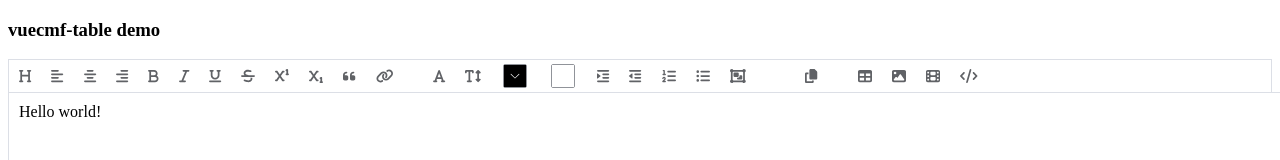
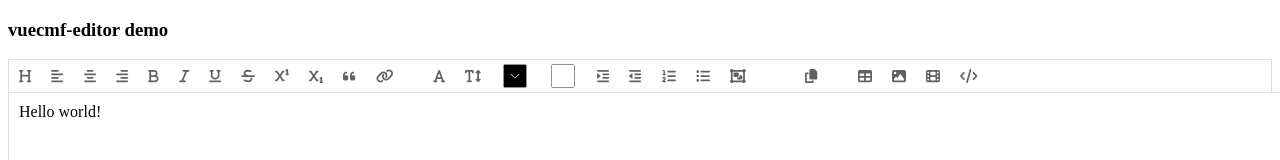
Before and after one commit to vuecmf/vue-vuecmf-editor, a Vue app: page / in a window 1280 px wide. Shown: the top 160 px of the page. Built offline with nearby package versions, Linux system fonts and the light colour scheme; what vue-vuecmf-dialog would draw is missing.

Commit message:
固定fortawesome图标的版本号，防止升级到6.1后编译异常

```diff
--- a/examples/App.vue
+++ b/examples/App.vue
@@ -1,5 +1,5 @@
 <template>
-  <h3>vuecmf-table demo</h3>
+  <h3>vuecmf-editor demo</h3>
 
   <vuecmf-editor
       id="myeditor"
```
Also changed, not shown: package.json (+4 -4 lines).
